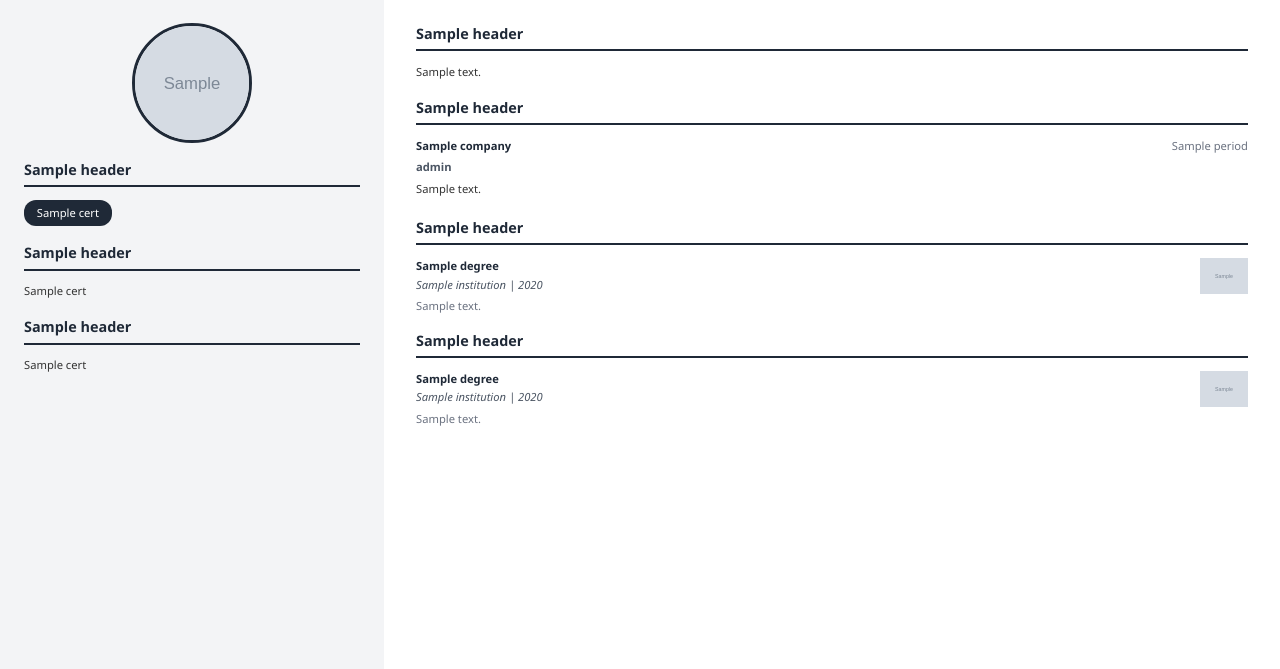
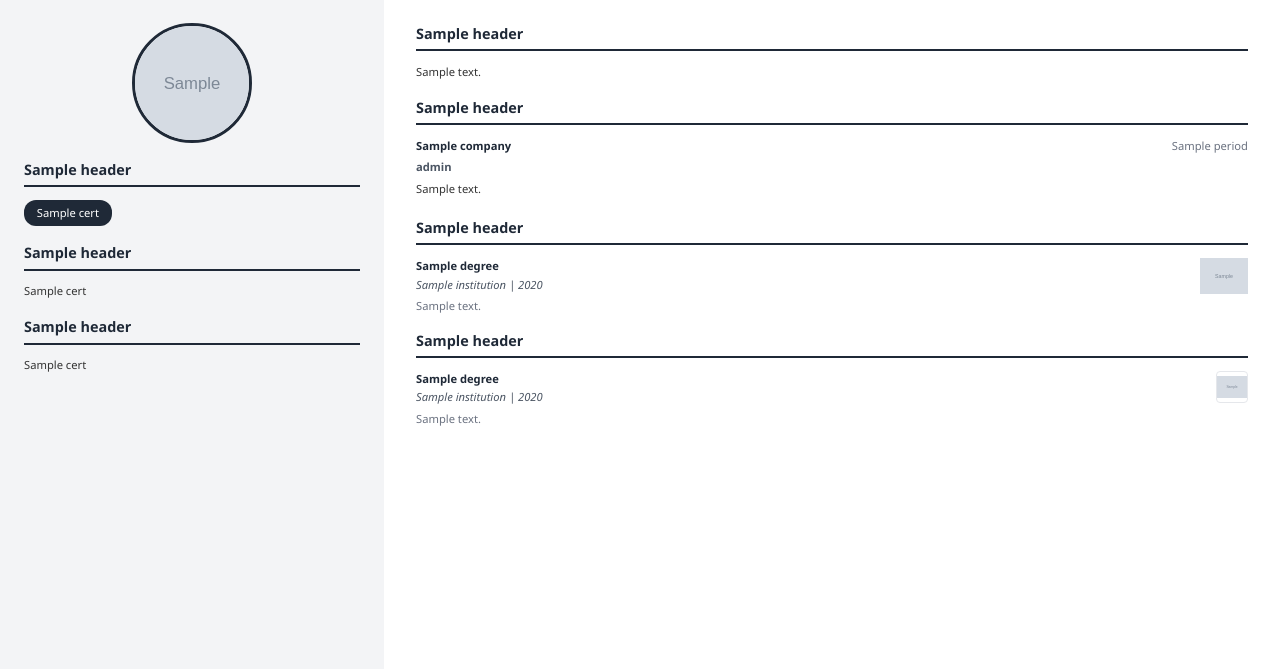
Before and after one commit to matmarqs/weasy-cv, a Python web app: template templates/resume.html in a window 1280 px wide. Shown: the part 131-800 px from the top of the page. Run offline with Jinja, Linux system fonts and the light colour scheme; the template is opened without the code that fills it: most values are stand-ins (such as "Sample title", 1, 10 or a date in 2020); grey boxes marked "Sample" are stand-in pictures.

Commit message:
Image container no certifications.html

```diff
--- a/templates/components/sections/certifications.html
+++ b/templates/components/sections/certifications.html
@@ -12,7 +12,9 @@
         {% endif %}
       </div>
       {% if cert.img %}
-      <img class="cert-image" src="{{ cert.img }}">
+      <div class="cert-image-container">
+        <img class="cert-image" src="{{ cert.img }}">
+      </div>
       {% endif %}
     </div>
   </div>
@@ -69,15 +71,25 @@
     text-decoration: none;
   }
 
-  .cert-image {
-    height: auto; /* Tamanho reduzido */
-    width: 48px;
+  .cert-image-container {
+    width: 32px;
+    height: 32px;
+    display: flex;
+    align-items: center;
+    justify-content: center;
+    background: white;
+    border-radius: 4px;
+    overflow: hidden;
+    border: 1px solid #e5e7eb;
+    flex-shrink: 0;
   }
 
-  .cert-period {
-    font-size: 0.8rem; /* Fonte menor */
-    color: #6b7280;
-    font-weight: 400;
+  .cert-image {
+    max-width: 100%;
+    max-height: 100%;
+    width: auto;
+    height: auto;
+    object-fit: contain;
   }
 
 </style>
```
